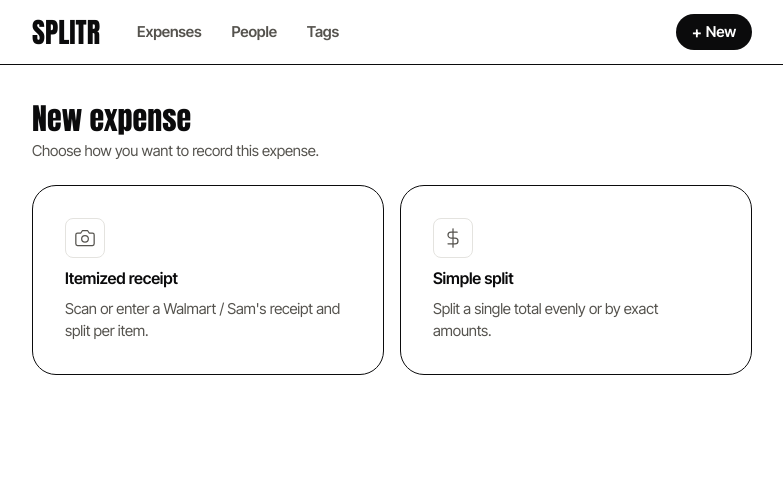
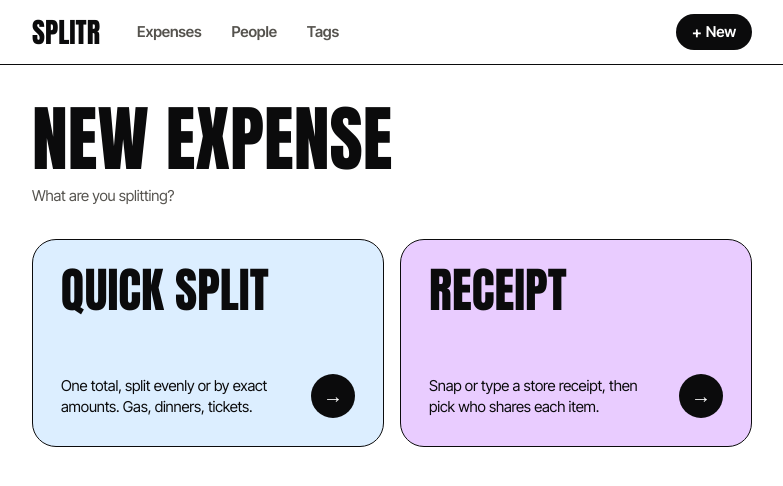
Before and after one commit to Aditya24Sharma/splitr, a Next.js app: page /expenses/new in a window 1280 px wide. Shown: the top 486 px of the page, without its empty margins (248-1031 px from the left). Built offline with nearby package versions, Linux system fonts and the light colour scheme.

Commit message:
feat(new): pick quick split or receipt from two large cards

```diff
--- a/app/expenses/new/page.tsx
+++ b/app/expenses/new/page.tsx
@@ -1,88 +1,53 @@
 import Link from "next/link";
-import { Card } from "@/components/ui/Card";
+
+const CHOICES = [
+  {
+    href: "/expenses/new/simple",
+    title: "Quick split",
+    body: "One total, split evenly or by exact amounts. Gas, dinners, tickets.",
+    color: "bg-sky",
+  },
+  {
+    href: "/expenses/new/itemized",
+    title: "Receipt",
+    body: "Snap or type a store receipt, then pick who shares each item.",
+    color: "bg-lavender",
+  },
+] as const;
 
 export default function NewExpensePage() {
   return (
-    <div className="space-y-6 pb-16">
-      <div>
-        <h1 className="font-display text-3xl font-semibold text-ink">
-          New expense
-        </h1>
-        <p className="mt-1.5 text-sm text-ink-muted">
-          Choose how you want to record this expense.
-        </p>
-      </div>
+    <div className="space-y-8">
+      <header>
+        <h1 className="font-display text-6xl sm:text-7xl uppercase">New expense</h1>
+        <p className="mt-3 text-sm text-ink-muted">What are you splitting?</p>
+      </header>
 
       <div className="grid grid-cols-1 sm:grid-cols-2 gap-4">
-        <Link href="/expenses/new/itemized" className="group block">
-          <Card
-            padding="lg"
-            className="h-full transition-colors hover:border-accent cursor-pointer"
+        {CHOICES.map((c) => (
+          <Link
+            key={c.href}
+            href={c.href}
+            className={[
+              "group rise block rounded-3xl border border-ink p-6 sm:p-7 min-h-52",
+              "flex flex-col justify-between gap-8 transition-transform duration-200",
+              "hover:-translate-y-1 hover:shadow-[0_6px_0_0_#0B0B0C]",
+              "focus-visible:outline-none focus-visible:ring-4 focus-visible:ring-sun",
+              c.color,
+            ].join(" ")}
           >
-            <div className="space-y-2">
-              <div
-                className="w-10 h-10 rounded-lg bg-canvas border border-rim flex items-center justify-center"
+            <h2 className="font-display text-5xl uppercase">{c.title}</h2>
+            <div className="flex items-end justify-between gap-4">
+              <p className="text-sm max-w-[26ch]">{c.body}</p>
+              <span
                 aria-hidden="true"
+                className="shrink-0 w-11 h-11 rounded-full bg-ink text-white inline-flex items-center justify-center text-xl transition-transform group-hover:translate-x-1"
               >
-                <svg
-                  width="20"
-                  height="20"
-                  viewBox="0 0 24 24"
-                  fill="none"
-                  stroke="currentColor"
-                  strokeWidth="1.5"
-                  strokeLinecap="round"
-                  strokeLinejoin="round"
-                  className="text-ink-muted"
-                >
-                  <path d="M23 19a2 2 0 0 1-2 2H3a2 2 0 0 1-2-2V8a2 2 0 0 1 2-2h4l2-3h6l2 3h4a2 2 0 0 1 2 2z" />
-                  <circle cx="12" cy="13" r="4" />
-                </svg>
-              </div>
-              <h2 className="text-base font-semibold text-ink">
-                Itemized receipt
-              </h2>
-              <p className="text-sm text-ink-muted">
-                Scan or enter a Walmart / Sam&apos;s receipt and split per item.
-              </p>
+                →
+              </span>
             </div>
-          </Card>
-        </Link>
-
-        <Link href="/expenses/new/simple" className="group block">
-          <Card
-            padding="lg"
-            className="h-full transition-colors hover:border-accent cursor-pointer"
-          >
-            <div className="space-y-2">
-              <div
-                className="w-10 h-10 rounded-lg bg-canvas border border-rim flex items-center justify-center"
-                aria-hidden="true"
-              >
-                <svg
-                  width="20"
-                  height="20"
-                  viewBox="0 0 24 24"
-                  fill="none"
-                  stroke="currentColor"
-                  strokeWidth="1.5"
-                  strokeLinecap="round"
-                  strokeLinejoin="round"
-                  className="text-ink-muted"
-                >
-                  <line x1="12" y1="1" x2="12" y2="23" />
-                  <path d="M17 5H9.5a3.5 3.5 0 0 0 0 7h5a3.5 3.5 0 0 1 0 7H6" />
-                </svg>
-              </div>
-              <h2 className="text-base font-semibold text-ink">
-                Simple split
-              </h2>
-              <p className="text-sm text-ink-muted">
-                Split a single total evenly or by exact amounts.
-              </p>
-            </div>
-          </Card>
-        </Link>
+          </Link>
+        ))}
       </div>
     </div>
   );
```
